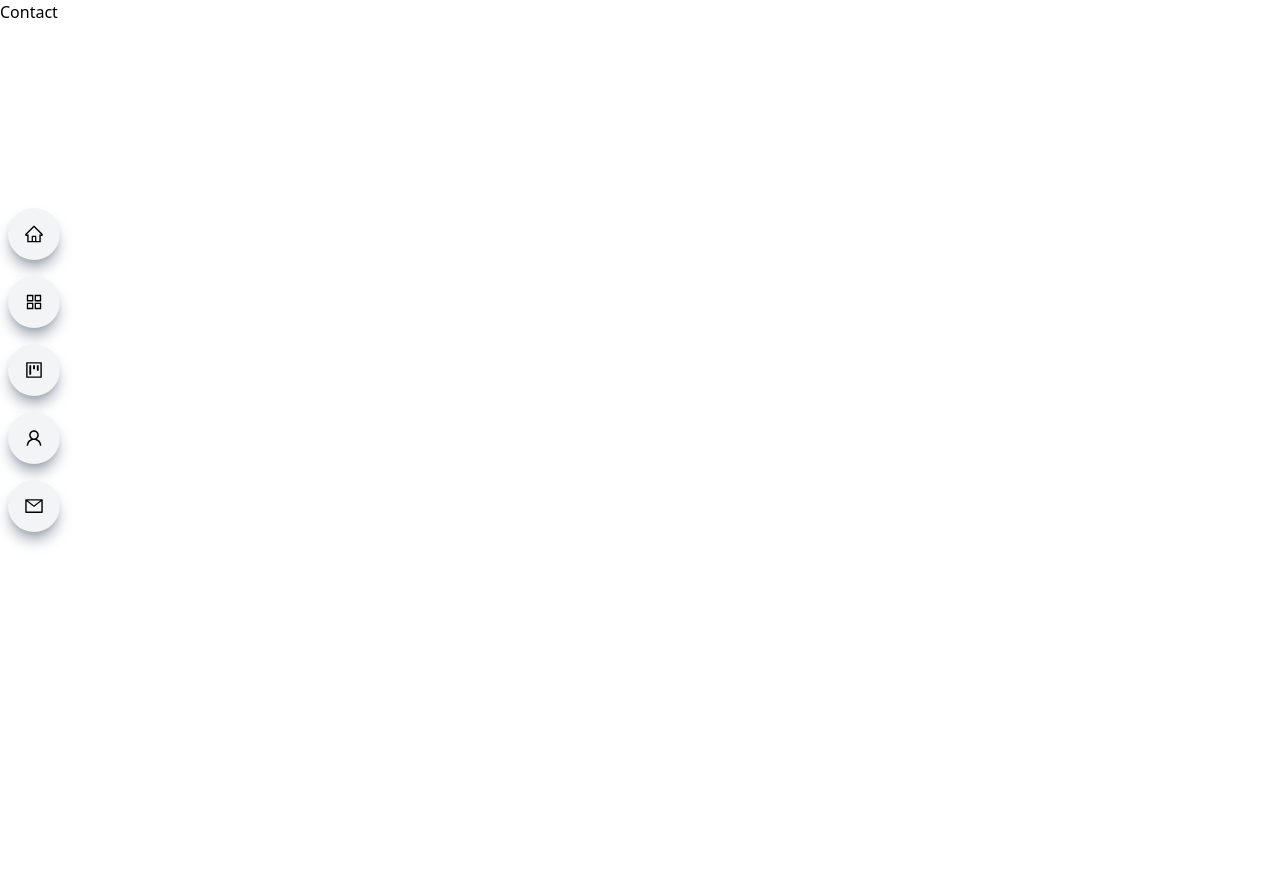
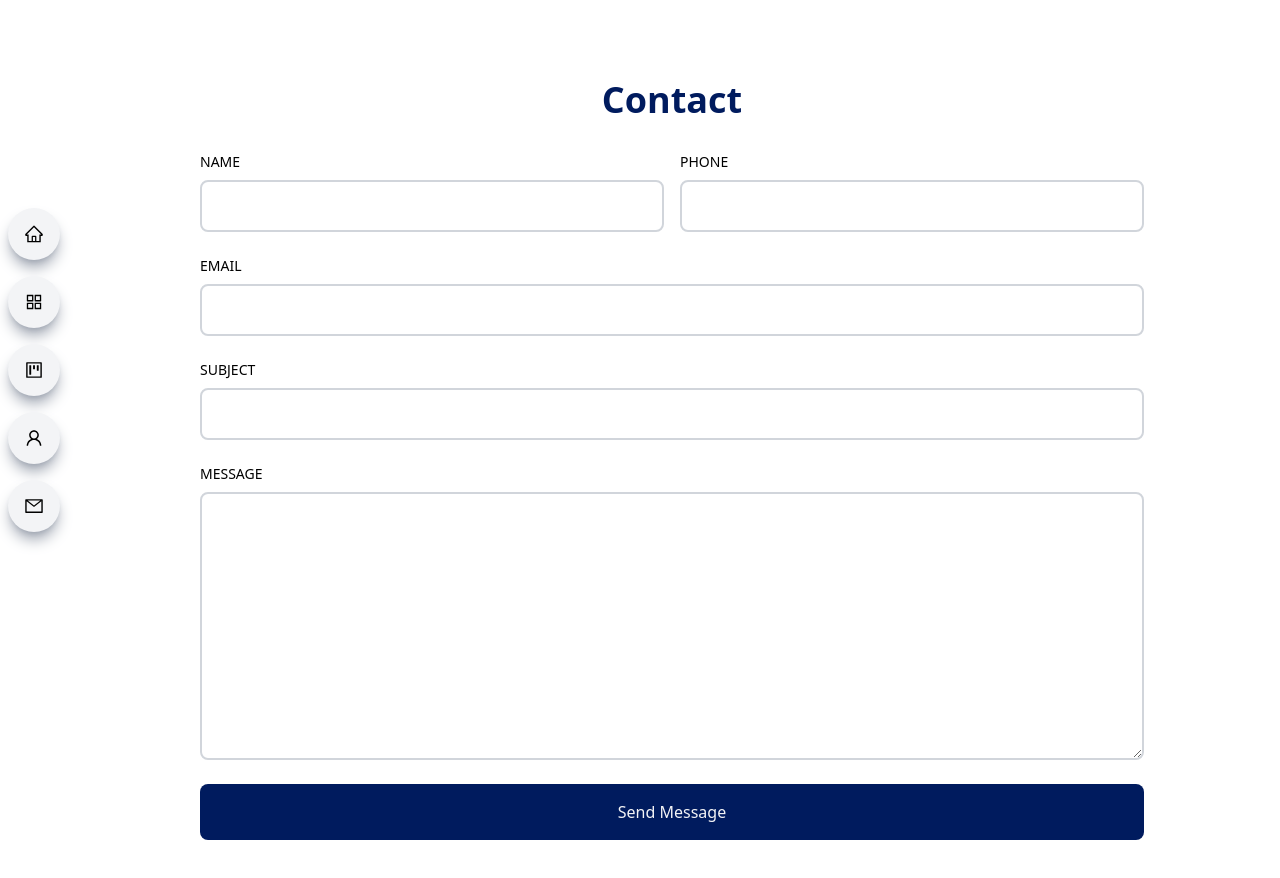
Before and after one commit to oscar91511/portfolio-2, a React (Vite) app: page /Contact in a window 1280 px wide. Shown: the top 878 px of the page. Before the commit the page ends 800 px from the top, so only its background shows below. Built offline with nearby package versions, Linux system fonts and the light colour scheme.

Commit message:
working on contact form waithing for work on the funtion

```diff
--- a/src/components/Contact.jsx
+++ b/src/components/Contact.jsx
@@ -1,9 +1,40 @@
-import React from 'react'
+import React from "react";
 
 const Contact = () => {
   return (
-    <div>Contact</div>
-  )
-}
+    <div link={"Contact"} className="max-w-[1040px] m-auto md:pl-20 py-16 p-4 ">
+      <h1 className="py-4 text-4xl font-bold text-center text-[#001b5e]">
+        Contact
+      </h1>
+      <form action="" method="POST" encType="multipart/form-data">
+        <div className="grid md:grid-cols-2 gap-4 w-full py-2">
+          <div className="flex flex-col">
+            <label className="uppercase text-sm py-2">Name</label>
+            <input className="border-2 rounded-lg p-3 flex border-gray-300" type="text" name="name" />
+          </div>
+          <div className="flex flex-col">
+            <label className="uppercase text-sm py-2">Phone</label>
+            <input className="border-2 rounded-lg p-3 flex border-gray-300" type="text" name="phone" />
+          </div>
+        </div>
+        <div className="flex flex-col py-2">
+          <label className="uppercase text-sm py-2">Email</label>
+          <input className="border-2 rounded-lg p-3 flex border-gray-300" type="email" name="email" />
+        </div>
+        <div className="flex flex-col py-2">
+          <label className="uppercase text-sm py-2">Subject</label>
+          <input className="border-2 rounded-lg p-3 flex border-gray-300" type="text" name="subject" />
+        </div>
+        <div className="flex flex-col py-2">
+          <label className="uppercase text-sm py-2">Message</label>
+          <textarea className="border-2 rounded-lg p-3 border-gray-300" rows="10" name="message"></textarea>
+        </div>
+        <button className="bg-[#001b5e] text-gray-100 mt-4 w-full p-4 rounded-lg">
+          Send Message
+        </button>
+      </form>
+    </div>
+  );
+};
 
-export default Contact
+export default Contact;
--- a/src/components/Projects.jsx
+++ b/src/components/Projects.jsx
@@ -18,12 +18,13 @@ const Projects = () => {
       <h1 className="text-4xl font-bold text-center text-[#001b5e] ">
         projects
       </h1>
-      <p className="text-center py-8">
+      <div className="py-4">
+      <p className="text-center py-8 text-xl font-semibold text-stone-700">
         In my learning journey at the Academia boot camp, I have had the
         opportunity to work on several exciting projects that have allowed me to
         apply my knowledge and skills in the development of software. Below, I
         present some of my most recent projects. highlights:
-      </p>
+      </p></div>
       <div className="grid sm:grid-cols-2 gap-12 ">
         <ProjectItem img={Academlo_StoreImg} title="Store1 App" />
         <ProjectItem img={AmazingImg} title="Store2 App" />
--- a/src/components/Sidenav.jsx
+++ b/src/components/Sidenav.jsx
@@ -24,35 +24,35 @@ const Sidenav = () => {
       />
       {nav ? (
         <div className="fixed w-full h-screen bg-white/90 flex flex-col justify-center items-center z-20">
-          <Link
+          <Link onClick={handleNav}
             to="/"
             className="w-[75%] flex justify-center items-center rounded-full shadow-lg bg-gray-100 shadow-gray-400 m-2 p-4 cursor-pointer hover:scale-110 ease-in duration-200"
           >
             <AiOutlineHome size={20} />
             <span className="pl-4">Home</span>
           </Link>
-          <Link
+          <Link onClick={handleNav}
             to="/Work"
             className="w-[75%] flex justify-center items-center rounded-full shadow-lg bg-gray-100 shadow-gray-400 m-2 p-4 cursor-pointer hover:scale-110 ease-in duration-200"
           >
             <AiOutlineAppstore size={20} />
             <span className="pl-4">Work</span>
           </Link>
-          <Link
+          <Link onClick={handleNav}
             to="/Projects"
             className="w-[75%] flex justify-center items-center rounded-full shadow-lg bg-gray-100 shadow-gray-400 m-2 p-4 cursor-pointer hover:scale-110 ease-in duration-200"
           >
             <AiOutlineProject size={20} />
             <span className="pl-4">Projects</span>
           </Link>
-          <Link
+          <Link onClick={handleNav}
             to="/Resume"
             className="w-[75%] flex justify-center items-center rounded-full shadow-lg bg-gray-100 shadow-gray-400 m-2 p-4 cursor-pointer hover:scale-110 ease-in duration-200"
           >
             <AiOutlineUser size={20} />
             <span className="pl-4">Resume</span>
           </Link>
-          <Link
+          <Link onClick={handleNav}
             to="/Contact"
             className="w-[75%] flex justify-center items-center rounded-full shadow-lg bg-gray-100 shadow-gray-400 m-2 p-4 cursor-pointer hover:scale-110 ease-in duration-200"
           >
```
